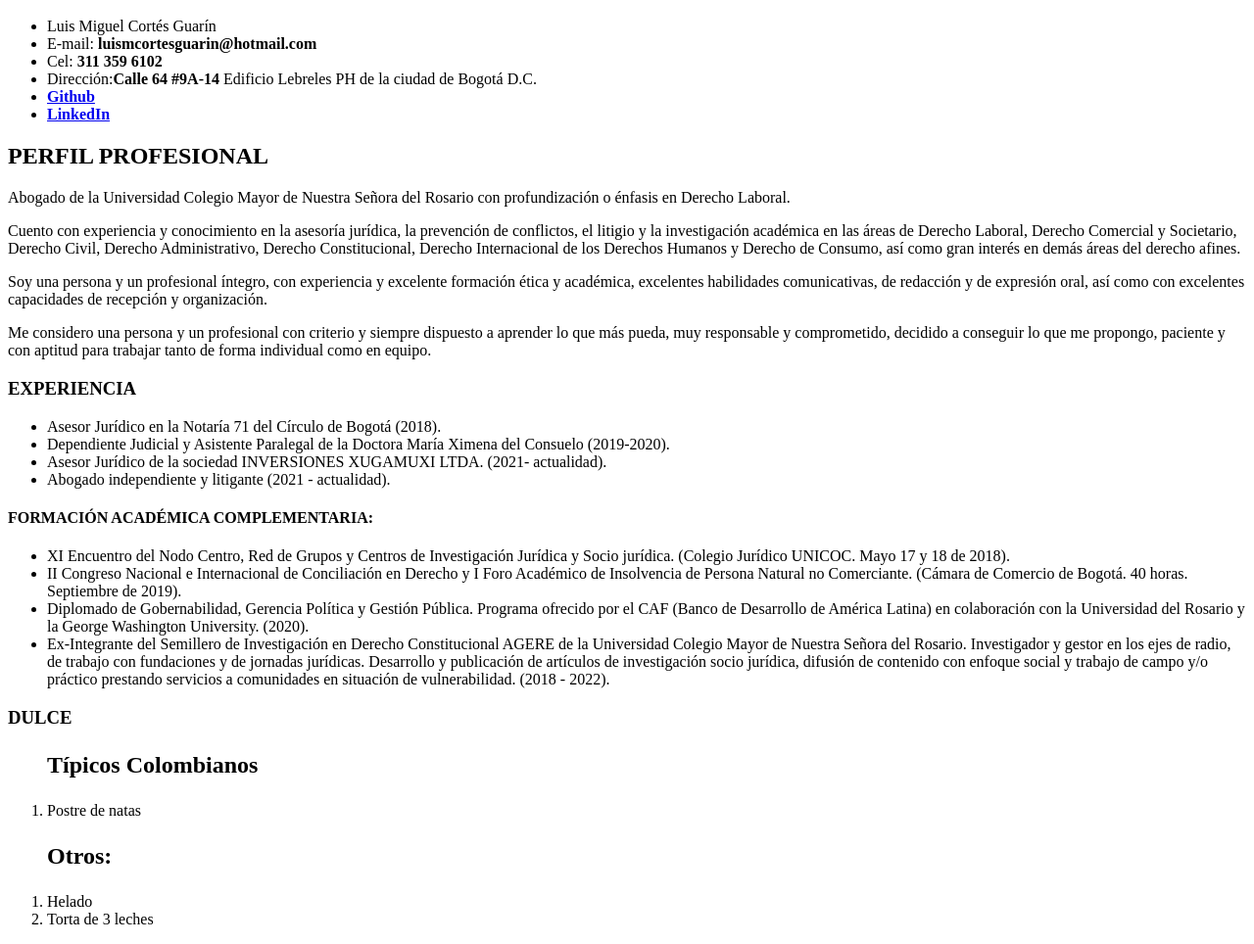
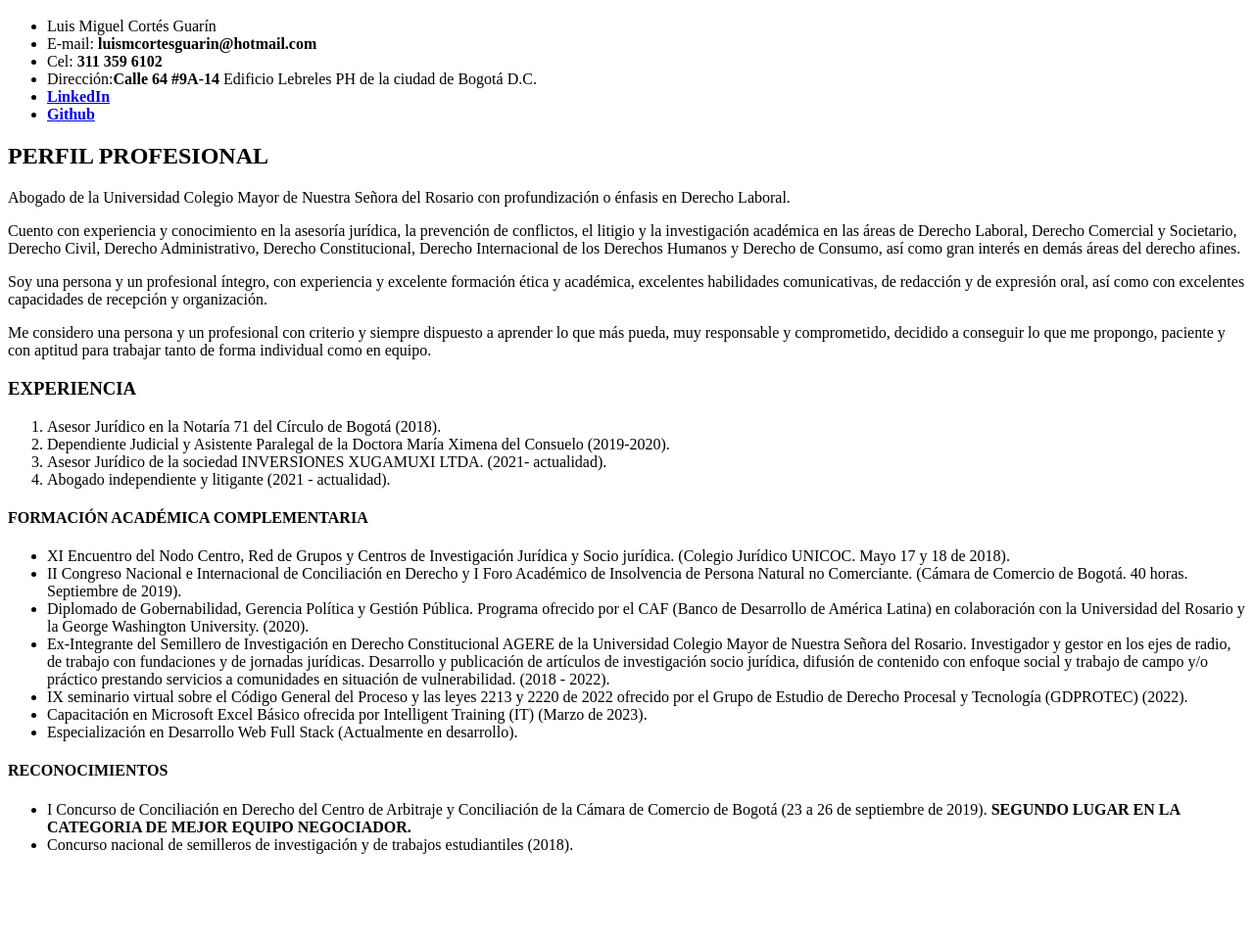
Before and after one commit to LuisMCortesG/Hoja-de-Vida, a plain HTML site: page index.html in a window 1280 px wide. Shown: the part 120-1084 px from the top of the page at 98% size. After the commit the page ends 1008 px from the top, so only its background shows below. Drawn offline with Linux system fonts and the light colour scheme.

Commit message:
Second update

```diff
--- a/index.html
+++ b/index.html
@@ -14,8 +14,8 @@
         <li>E-mail: <strong>luismcortesguarin@hotmail.com</strong></li>
         <li>Cel: <strong>311 359 6102</strong></li>
         <li>Dirección:<strong>Calle 64 #9A-14</strong> Edificio Lebreles PH de la ciudad de Bogotá D.C.</li>
+        <li><strong><a href="https://www.linkedin.com/in/luis-miguel-cortes-guarin/">LinkedIn</a></strong></li>
         <li><strong><a href="https://github.com/LuisMCortesG">Github</a></strong></li>
-        <li><strong><a href="https://www.linkedin.com/in/luis-miguel-cortes-guarin/">LinkedIn</a></strong></li>
         </ul>
 
             <h2>PERFIL PROFESIONAL</h2>
@@ -25,30 +25,28 @@
             <p>Me considero una persona y un profesional con criterio y siempre dispuesto a aprender lo que más pueda, muy responsable y comprometido, decidido a conseguir lo que me propongo, paciente y con aptitud para trabajar tanto de forma individual como en equipo.</p>
 
                 <h3>EXPERIENCIA</h3>
-                <ul>
+                <ol>
                 <li>Asesor Jurídico en la Notaría 71 del Círculo de Bogotá (2018).</li>
                 <li>Dependiente Judicial y Asistente Paralegal de la Doctora María Ximena del Consuelo (2019-2020).</li>
                 <li>Asesor Jurídico de la sociedad INVERSIONES XUGAMUXI LTDA. (2021- actualidad).</li>
                 <li>Abogado independiente y litigante (2021 - actualidad).</li>
-                </ul>
+                </ol>
 
-                    <h4>FORMACIÓN ACADÉMICA COMPLEMENTARIA:</h4>
+                    <h4>FORMACIÓN ACADÉMICA COMPLEMENTARIA</h4>
                     <ul>
                     <li>XI Encuentro del Nodo Centro, Red de Grupos y Centros de Investigación Jurídica y Socio jurídica. (Colegio Jurídico UNICOC. Mayo 17 y 18 de 2018).</li>
                     <li>II Congreso Nacional e Internacional de Conciliación en Derecho y I Foro Académico de Insolvencia de Persona Natural no Comerciante. (Cámara de Comercio de Bogotá. 40 horas. Septiembre de 2019).</li>
                     <li>Diplomado de Gobernabilidad, Gerencia Política y Gestión Pública. Programa ofrecido por el CAF (Banco de Desarrollo de América Latina) en colaboración con la Universidad del Rosario y la George Washington University. (2020).</li>
                     <li>Ex-Integrante del Semillero de Investigación en Derecho Constitucional AGERE de la Universidad Colegio Mayor de Nuestra Señora del Rosario. Investigador y gestor en los ejes de radio, de trabajo con fundaciones y de jornadas jurídicas. Desarrollo y publicación de artículos de investigación socio jurídica, difusión de contenido con enfoque social y trabajo de campo y/o práctico prestando servicios a comunidades en situación de vulnerabilidad. (2018 - 2022).</li>
+                    <li>IX seminario virtual sobre el Código General del Proceso y las leyes 2213 y 2220 de 2022 ofrecido por el Grupo de Estudio de Derecho Procesal y Tecnología (GDPROTEC) (2022). </li>
+                    <li>Capacitación en Microsoft Excel Básico ofrecida por Intelligent Training (IT) (Marzo de 2023).</li>
+                    <li>Especialización en Desarrollo Web Full Stack (Actualmente en desarrollo).</li>
                     </ul>
 
-                <h3>DULCE</h3>
-                    <h2><ol>Típicos Colombianos</ol></h2>
-                        <ol>
-                            <li>Postre de natas</li>
-                        </ol>
-                    <h2><ol>Otros:</ol></h2>
-                        <ol>
-                            <li>Helado</li>
-                            <li>Torta de 3 leches</li>
-                        </ol>
+                    <h4>RECONOCIMIENTOS</h4>
+                    <ul>
+                    <li>I Concurso de Conciliación en Derecho del Centro de Arbitraje y Conciliación de la Cámara de Comercio de Bogotá (23 a 26 de septiembre de 2019). <strong>SEGUNDO LUGAR EN LA CATEGORIA DE MEJOR EQUIPO NEGOCIADOR.</strong></li>
+                    <li>Concurso nacional de semilleros de investigación y de trabajos estudiantiles (2018).</li>
+                    </ul>
     </body>
 </html>
```
